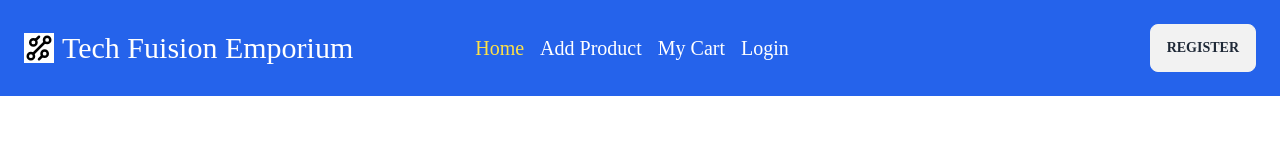
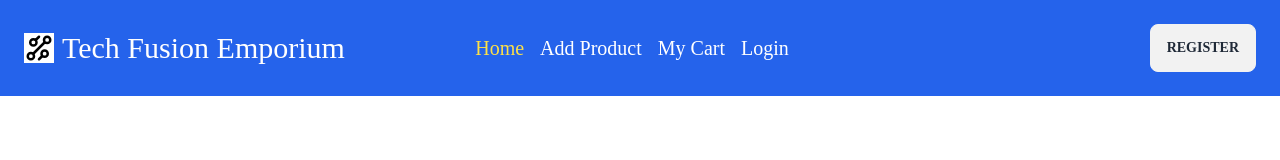
Before and after one commit to aymanshoity/Tech-Fuision-Emporium-Client, a React (Vite) app: page / in a window 1280 px wide. Shown: the top 160 px of the page. Built offline with nearby package versions, Linux system fonts and the light colour scheme; no server answers; a web font is replaced by a local one.

Commit message:
all done

```diff
--- a/src/Components/Navbar/Navbar.jsx
+++ b/src/Components/Navbar/Navbar.jsx
@@ -32,7 +32,7 @@ const Navbar = () => {
                 </div>
                 <div className="flex items-center ">
                     <GrTechnology className="bg-white text-3xl mr-2 "></GrTechnology>
-                    <h2 className="text-white normal-case lg:text-3xl text-xl ">  Tech Fuision Emporium</h2>
+                    <h2 className="text-white normal-case lg:text-3xl text-xl ">  Tech Fusion Emporium</h2>
                 </div>
 
             </div>
```
